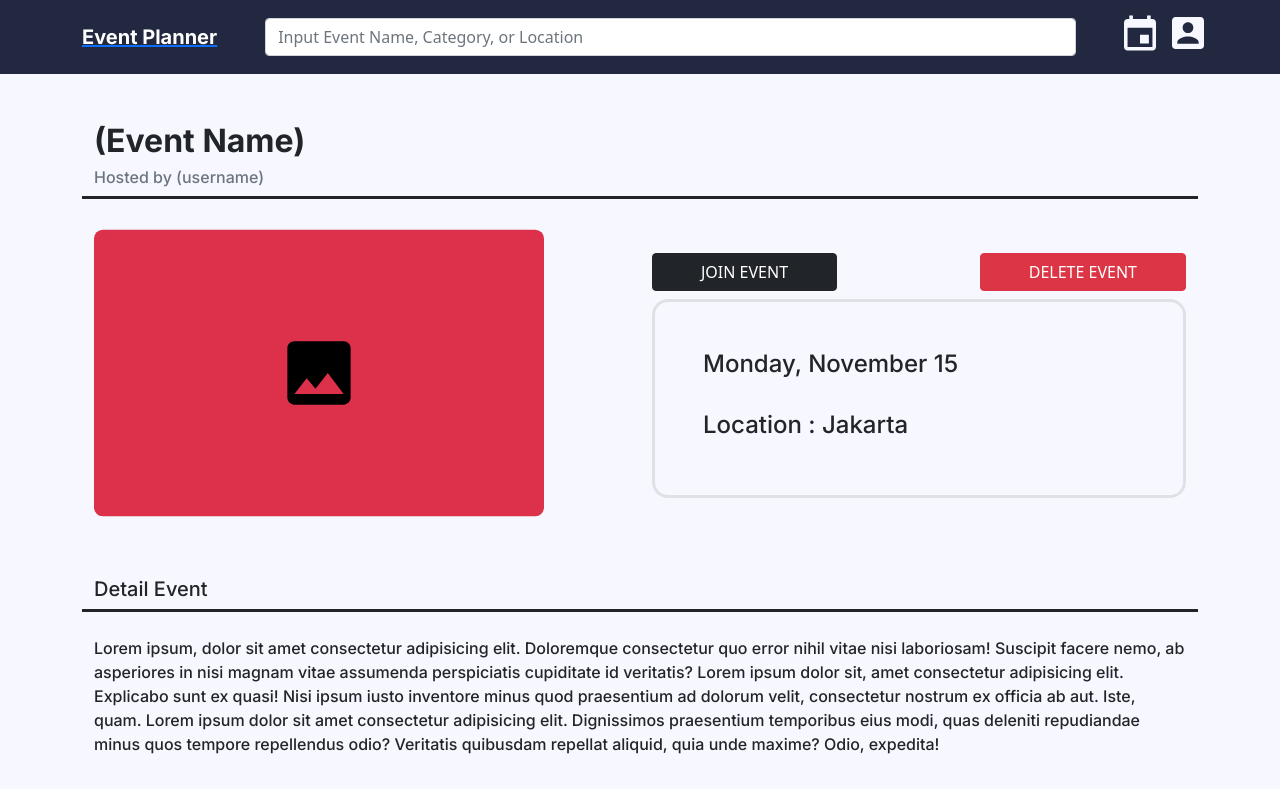
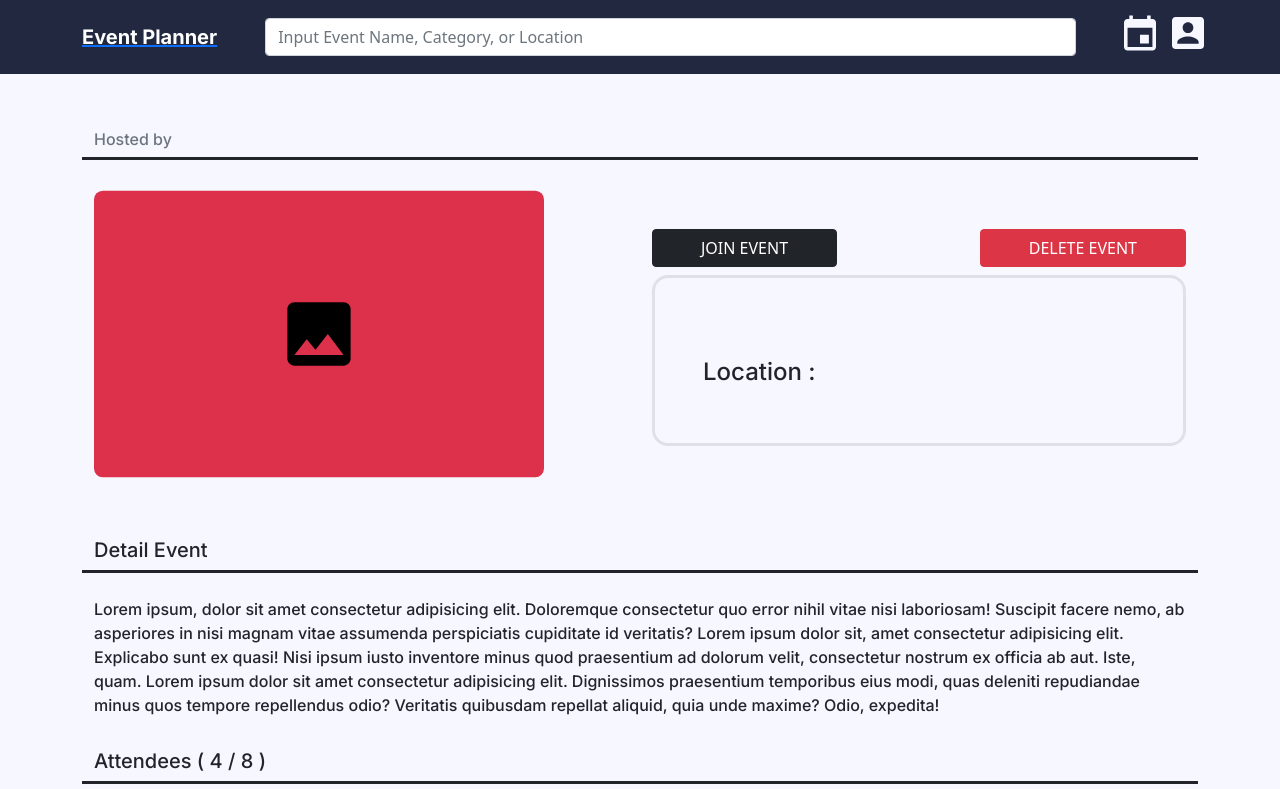
Before and after one commit to ALTA-FE4-AhmadTiarK/Event-Planning-App, a Next.js app: page /event/1 in a window 1280 px wide. Shown: the top 789 px of the page. Built offline with nearby package versions, Linux system fonts and the light colour scheme; no server answers.

Commit message:
add if (router.isReady) di useEffect

```diff
--- a/pages/event/[eventID].jsx
+++ b/pages/event/[eventID].jsx
@@ -19,16 +19,24 @@ export default function EventDetail() {
 
 
 	useEffect(() => {
+		if (!router.isReady) return;
 		fetchEvent();
-	}, []);
+	}, [router.isReady]);
 
 	const fetchEvent = async () => {
 		const { eventID } = router.query;
-		console.log(router);
 		await axios
 			.get(`https://haudhi.site/event/${eventID}`)
 			.then((res) => {
-				console.log(res);
+				console.log(res.data.data);
+				const event = res.data.data;
+				setEventName(event.name);
+				setUsername(event.host);
+				setEventLocation(event.location);
+				setEventDate(event.date);
+				setEventDescription(event.description);
+				// setEventImage(event.image);
+				setQuota(event.quota);
 			})
 			.catch((err) => {
 				console.log(err);
@@ -48,12 +56,9 @@ export default function EventDetail() {
 						{/* First row */}
 						<div className='row border-bottom border-3 border-dark mt-5'>
 							<div className='col-lg-12'>
-								<h2 className='fw-bold'>
-									(Event Name)
-									{eventName}
-								</h2>
+								<h2 className='fw-bold'>{eventName}</h2>
 								<h6 className='text-muted text-secondary'>
-									Hosted by (username) {username}
+									Hosted by {username}
 								</h6>
 							</div>
 						</div>
@@ -67,7 +72,6 @@ export default function EventDetail() {
 											? URL.createObjectURL(eventImage)
 											: '/BigThumbnail.svg'
 									}
-									// src={eventImage}
 									alt='Event thumbnail'
 									width={450}
 									height={300}
@@ -89,14 +93,10 @@ export default function EventDetail() {
 								<div
 									className='border border-3 p-5'
 									style={{ borderRadius: 1 + 'em' }}>
-									<h4 className=''>
-										Monday, November 15
-										{eventDate}
-									</h4>
+									<h4 className=''>{eventDate}</h4>
 									<br />
 									<h4 className=''>
-										Location : Jakarta
-										{eventLocation}
+										Location : {eventLocation}
 									</h4>
 								</div>
 							</div>
```
